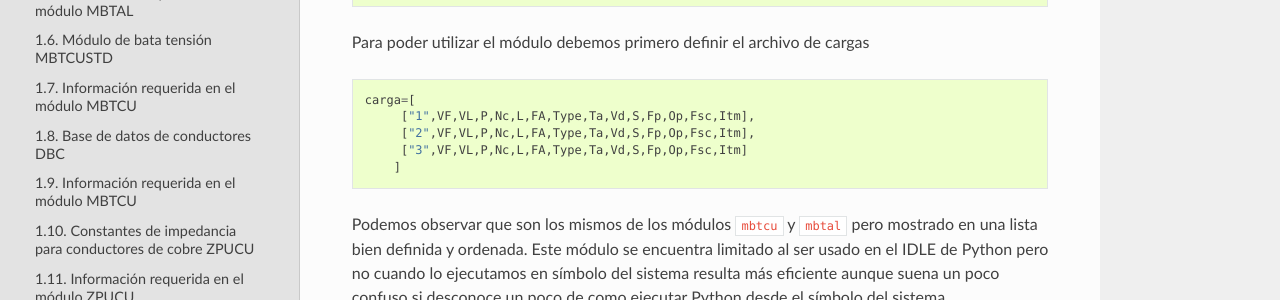
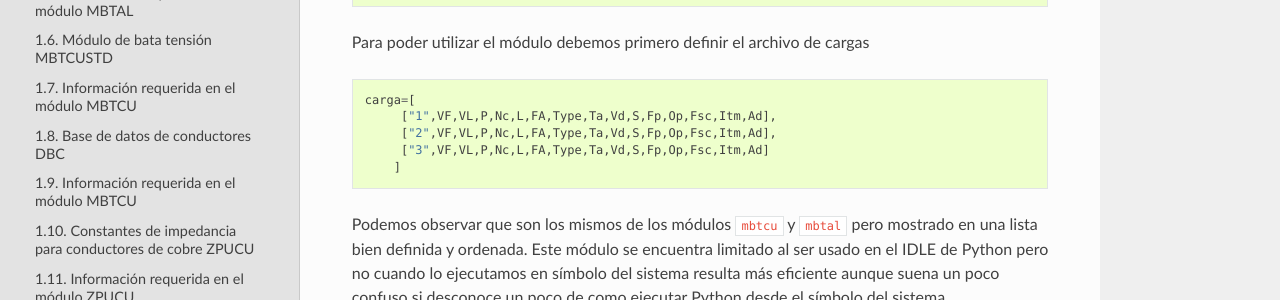
Before and after one commit to jacometoss/PyEWS, a Sphinx documentation site: the page built from docs/parte1/Dbcircuit.rst, in a window 1280 px wide and 900 px high, scrolled down 442 px. Shown: the part 151-451 px from the top of the window. Built offline with Sphinx 7.4.7 and the Read the Docs theme 2.0.0, drawn with Linux system fonts in a browser that asks for light colours.

```diff
--- a/docs/parte1/Dbcircuit.rst
+++ b/docs/parte1/Dbcircuit.rst
@@ -26,9 +26,9 @@ cargas
 .. code:: python
 
    carga=[
-        ["1",VF,VL,P,Nc,L,FA,Type,Ta,Vd,S,Fp,Op,Fsc,Itm],
-        ["2",VF,VL,P,Nc,L,FA,Type,Ta,Vd,S,Fp,Op,Fsc,Itm],
-        ["3",VF,VL,P,Nc,L,FA,Type,Ta,Vd,S,Fp,Op,Fsc,Itm]
+        ["1",VF,VL,P,Nc,L,FA,Type,Ta,Vd,S,Fp,Op,Fsc,Itm,Ad],
+        ["2",VF,VL,P,Nc,L,FA,Type,Ta,Vd,S,Fp,Op,Fsc,Itm,Ad],
+        ["3",VF,VL,P,Nc,L,FA,Type,Ta,Vd,S,Fp,Op,Fsc,Itm,Ad]
        ]
 
 Podemos observar que son los mismos de los módulos ``mbtcu`` y ``mbtal``
```
